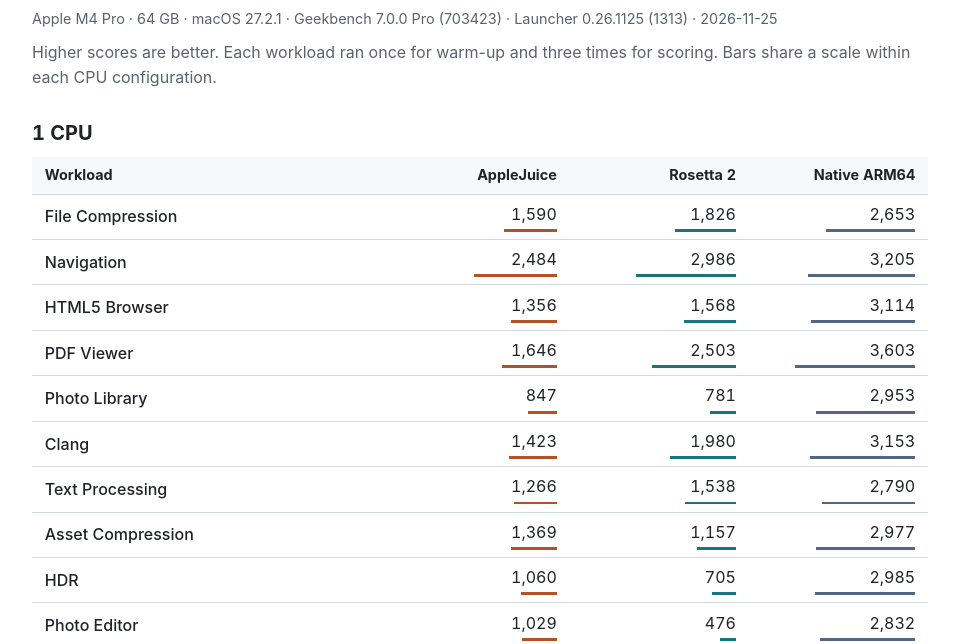
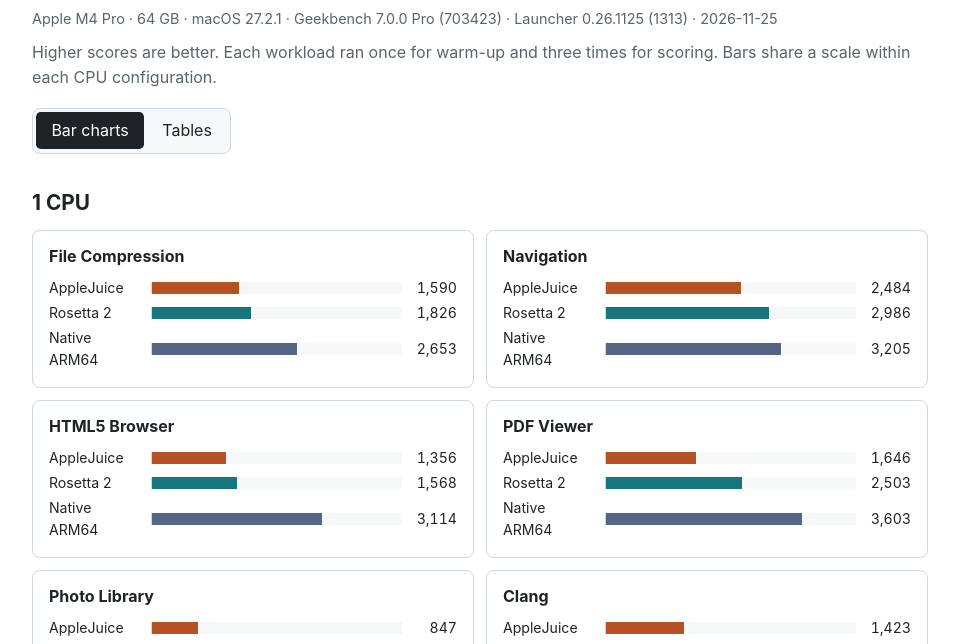
Before and after one commit to VaderChen/AppleJuice, a plain HTML site: page docs/geekbench7/index.html in a window 1280 px wide. Shown: the part 142-786 px from the top of the page, without its empty margins (160-1119 px from the left). Drawn offline with Linux system fonts and the light colour scheme.

Commit message:
以四語分組長條圖比較 Geekbench 各測項分數

```diff
--- a/docs/geekbench7/index.html
+++ b/docs/geekbench7/index.html
@@ -41,6 +41,20 @@ td:nth-child(4) .bar { background: var(--arm) }
   thead th { font-size: .8rem }
   tbody { font-size: .9rem }
 }
+.views { display: inline-flex; gap: .2rem; padding: .2rem; margin: .5rem 0; border: 1px solid var(--line); border-radius: .5rem; background: var(--soft) }
+.views a { padding: .38rem .95rem; border-radius: .3rem; text-decoration: none; color: var(--ink) }
+.views a[aria-current="page"] { background: var(--ink); color: var(--bg) }
+.chart-section { margin: 1.6rem 0 2.5rem }
+.chart-section h2 { margin: 0 0 .65rem; font-size: 1.3rem }
+.chart-grid { display: grid; grid-template-columns: repeat(auto-fit, minmax(min(22rem, 100%), 1fr)); gap: .75rem }
+.chart-grid figure { margin: 0; padding: .85rem 1rem 1rem; border: 1px solid var(--line); border-radius: .5rem }
+.chart-grid figcaption { margin-bottom: .5rem; font-weight: 650 }
+.plot-row { display: grid; grid-template-columns: 6.5em minmax(0, 1fr) 5ch; align-items: center; gap: .65rem; font-size: .88rem; margin-top: .2rem }
+.plot-row .track { border-inline-start: 1px solid var(--line); background: var(--soft) }
+.plot-row .fill { display: block; height: .75rem; background: var(--apple) }
+.plot-row:nth-of-type(2) .fill { background: var(--ros) }
+.plot-row:nth-of-type(3) .fill { background: var(--arm) }
+.plot-row .value { text-align: end; font-variant-numeric: tabular-nums }
 </style>
 </head>
 <body>
@@ -104,6 +118,8 @@ const translations = {
     "title": "Geekbench 7 各測項分數",
     "workload": "測項",
     "native": "原生 ARM64",
+    "chart": "長條圖",
+    "table": "表格",
     "method": "分數越高越好。每個測項暖機一次、計分三次。各組內的色條使用相同刻度。",
     "language": "顯示語言",
     "back": "返回 README",
@@ -129,6 +145,8 @@ const translations = {
   "en": {
     "locale": "en",
     "title": "Geekbench 7 workload scores",
+    "chart": "Bar charts",
+    "table": "Tables",
     "workload": "Workload",
     "native": "Native ARM64",
     "method": "Higher scores are better. Each workload ran once for warm-up and three times for scoring. Bars share a scale within each CPU configuration.",
@@ -156,6 +174,8 @@ const translations = {
   "ja": {
     "locale": "ja",
     "title": "Geekbench 7 項目別スコア",
+    "chart": "棒グラフ",
+    "table": "表",
     "workload": "測定項目",
     "native": "ネイティブ ARM64",
     "method": "スコアが高いほど高速です。各項目はウォームアップ1回、計測3回です。棒の長さは CPU 構成ごとに同じ尺度で表示します。",
@@ -183,6 +203,8 @@ const translations = {
   "ko": {
     "locale": "ko",
     "title": "Geekbench 7 항목별 점수",
+    "chart": "막대그래프",
+    "table": "표",
     "workload": "측정 항목",
     "native": "네이티브 ARM64",
     "method": "점수가 높을수록 성능이 좋습니다. 각 항목은 한 번 예열한 뒤 세 번 측정했습니다. 같은 CPU 구성 안에서는 막대 길이에 동일한 척도를 적용했습니다.",
@@ -226,6 +248,68 @@ back.textContent = "← " + text.back;
 if (lang !== "zh") back.href = "https://github.com/VaderChen/AppleJuice/blob/main/README." + lang + ".md";
 for (const header of document.querySelectorAll("[data-label]")) header.textContent = text[header.dataset.label];
 for (const cell of document.querySelectorAll("[data-workload]")) cell.textContent = text.names[Number(cell.dataset.workload)];
+// 圖表沿用已翻譯的表頭與資料列，避免維護第二份分數。
+const settings = new URLSearchParams(location.search);
+const tableView = settings.get("view") === "table";
+const urlFor = (language, asTable) => "?lang=" + language + (asTable ? "&view=table" : "");
+for (const link of document.querySelectorAll("nav a")) {
+  link.href = urlFor(new URL(link.href).searchParams.get("lang"), tableView);
+}
+const views = document.createElement("div");
+views.className = "views";
+for (const [label, asTable] of [[text.chart, false], [text.table, true]]) {
+  const link = document.createElement("a");
+  link.href = urlFor(lang, asTable);
+  link.textContent = label;
+  if (tableView === asTable) link.setAttribute("aria-current", "page");
+  views.append(link);
+}
+document.querySelector(".method").after(views);
+
+if (!tableView) {
+  for (const group of document.querySelectorAll(".group")) {
+    const table = group.querySelector("table");
+    const section = document.createElement("section");
+    section.className = "chart-section";
+    const heading = document.createElement("h2");
+    heading.textContent = table.caption.textContent;
+    const grid = document.createElement("div");
+    grid.className = "chart-grid";
+    const platforms = Array.from(table.tHead.rows[0].cells).slice(1);
+    const rows = Array.from(table.tBodies[0].rows);
+    const scores = rows.map(row => Array.from(row.cells).slice(1).map(cell =>
+      Number(cell.textContent.replaceAll(",", ""))));
+    const maximum = Math.max(...scores.flat());
+    rows.forEach((row, i) => {
+      const figure = document.createElement("figure");
+      const caption = document.createElement("figcaption");
+      caption.textContent = row.cells[0].textContent;
+      figure.append(caption);
+      platforms.forEach((platform, j) => {
+        const series = document.createElement("div");
+        series.className = "plot-row";
+        const name = document.createElement("span");
+        name.textContent = platform.textContent;
+        const track = document.createElement("span");
+        track.className = "track";
+        track.setAttribute("aria-hidden", "true");
+        const fill = document.createElement("span");
+        fill.className = "fill";
+        fill.style.width = (scores[i][j] / maximum * 100) + "%";
+        track.append(fill);
+        const value = document.createElement("span");
+        value.className = "value";
+        value.textContent = row.cells[j + 1].textContent;
+        series.append(name, track, value);
+        figure.append(series);
+      });
+      grid.append(figure);
+    });
+    section.append(heading, grid);
+    group.before(section);
+    group.hidden = true;
+  }
+}
 </script>
 </body>
 </html>
```
